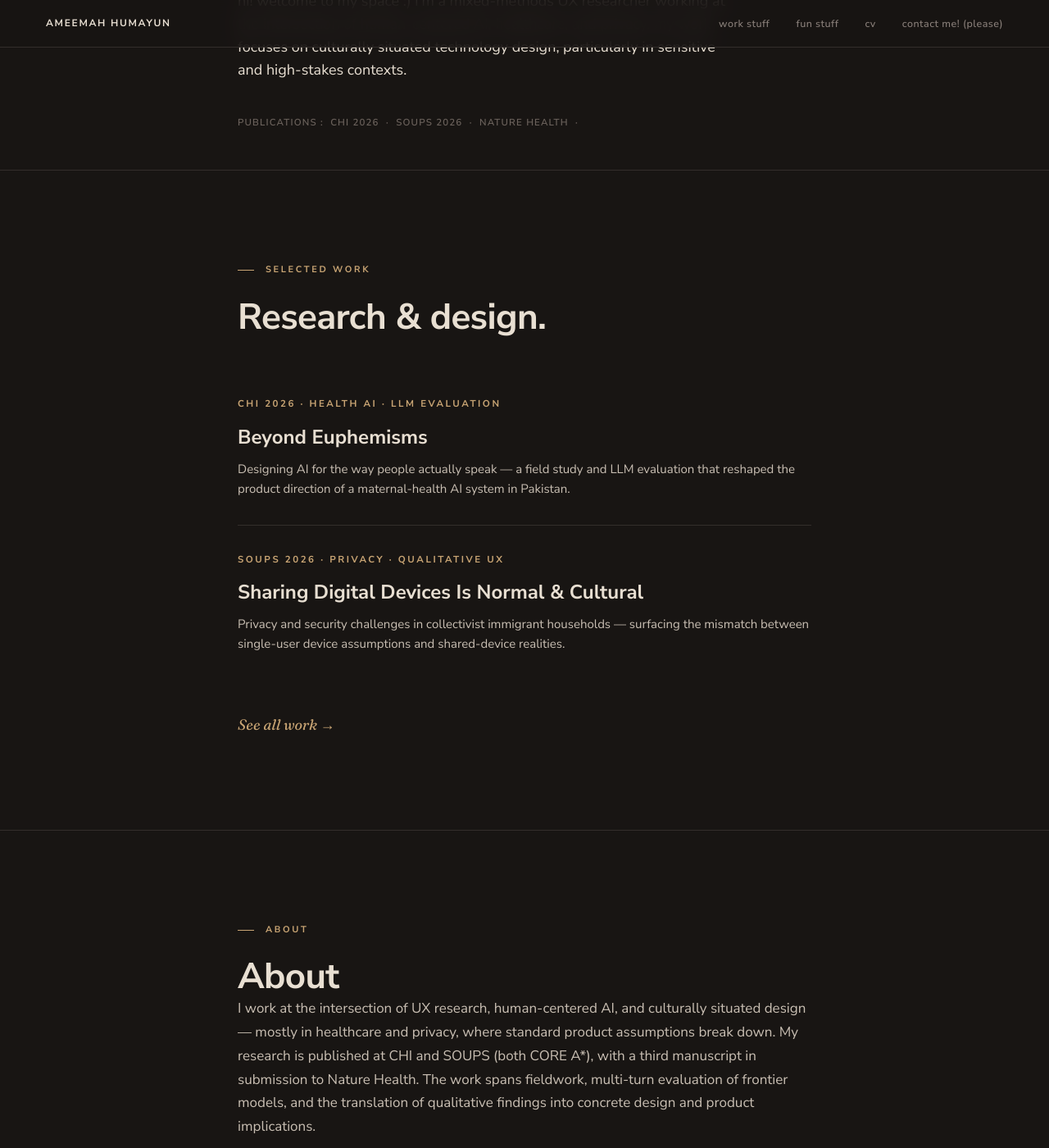
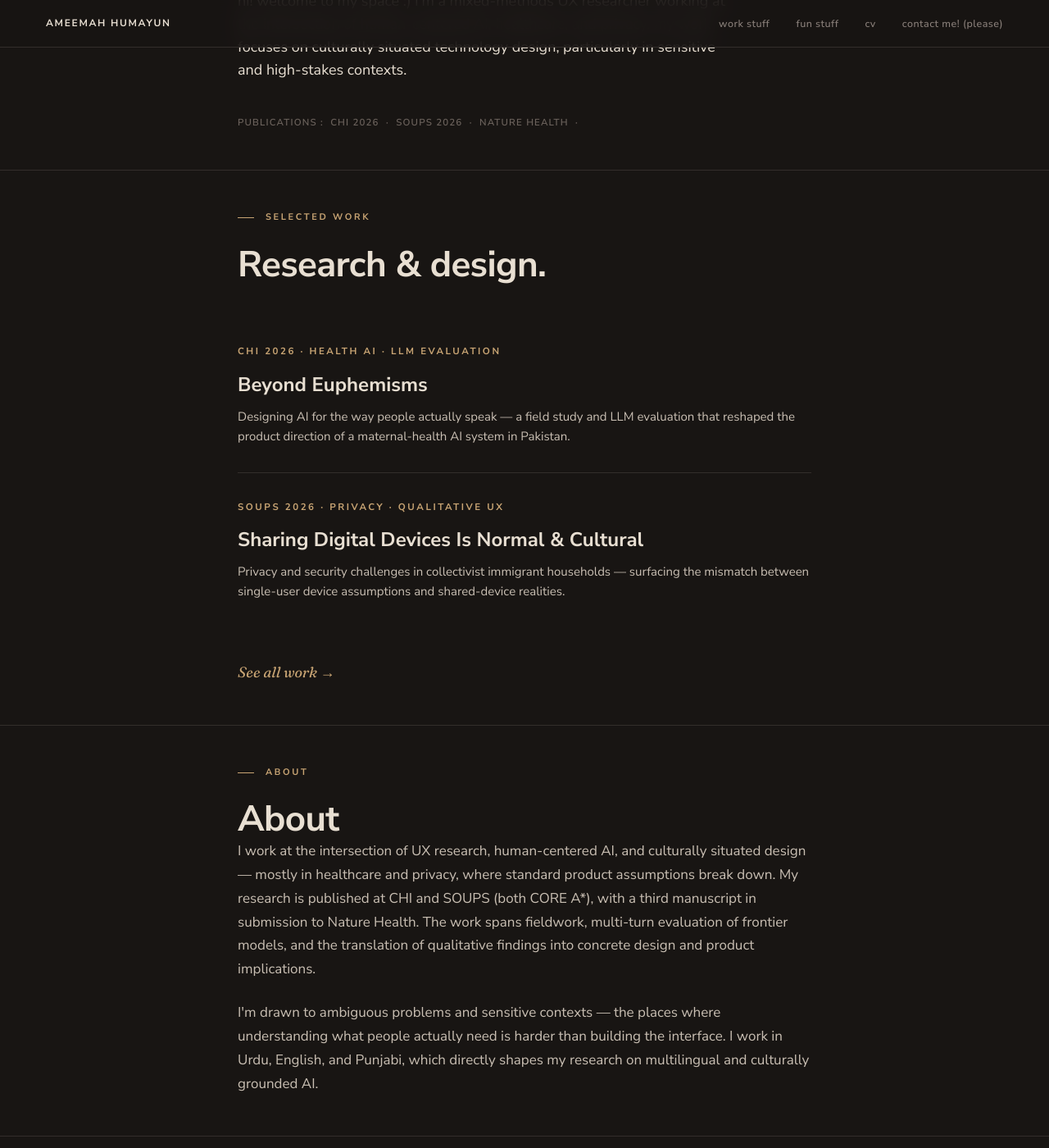
Before and after one commit to ameemahumayun/ameemahumayun.github.io, a Jekyll site: the page built from index.html, in a window 1280 px wide and 1400 px high, scrolled down 214 px. Shown: the whole window at 82% size. Built offline with Jekyll 4.4.1, drawn with Linux system fonts in a browser that asks for light colours.

Commit message:
Update layout.css

```diff
--- a/assets/css/layout.css
+++ b/assets/css/layout.css
@@ -79,7 +79,7 @@
 
 /* ----- SECTIONS ---------------------------------------------------------- */
 .section {
-  padding: var(--space-9) 0;
+  padding: var(--space-6) 0;
   scroll-margin-top: 80px;
   border-bottom: var(--hairline);
 }
```
